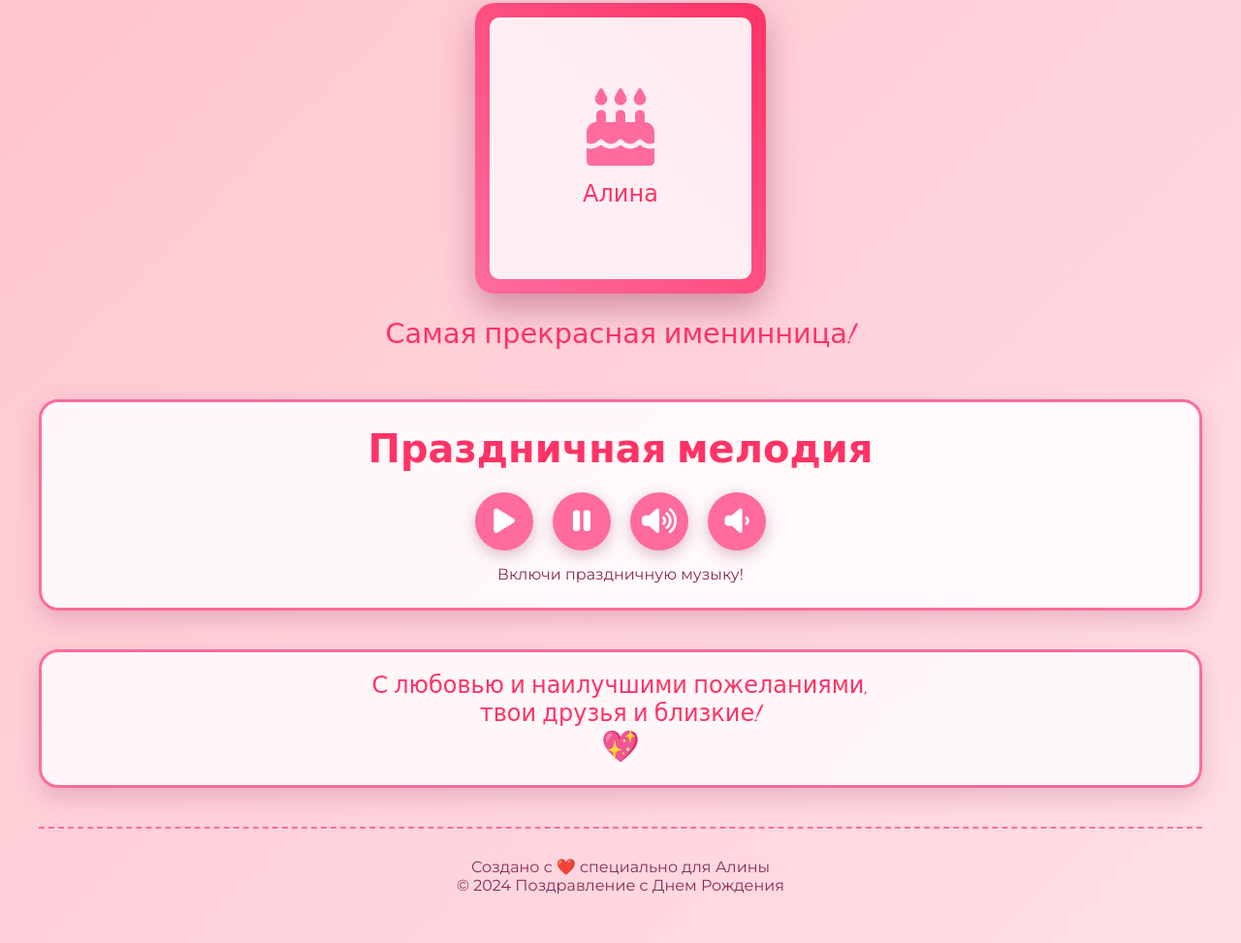
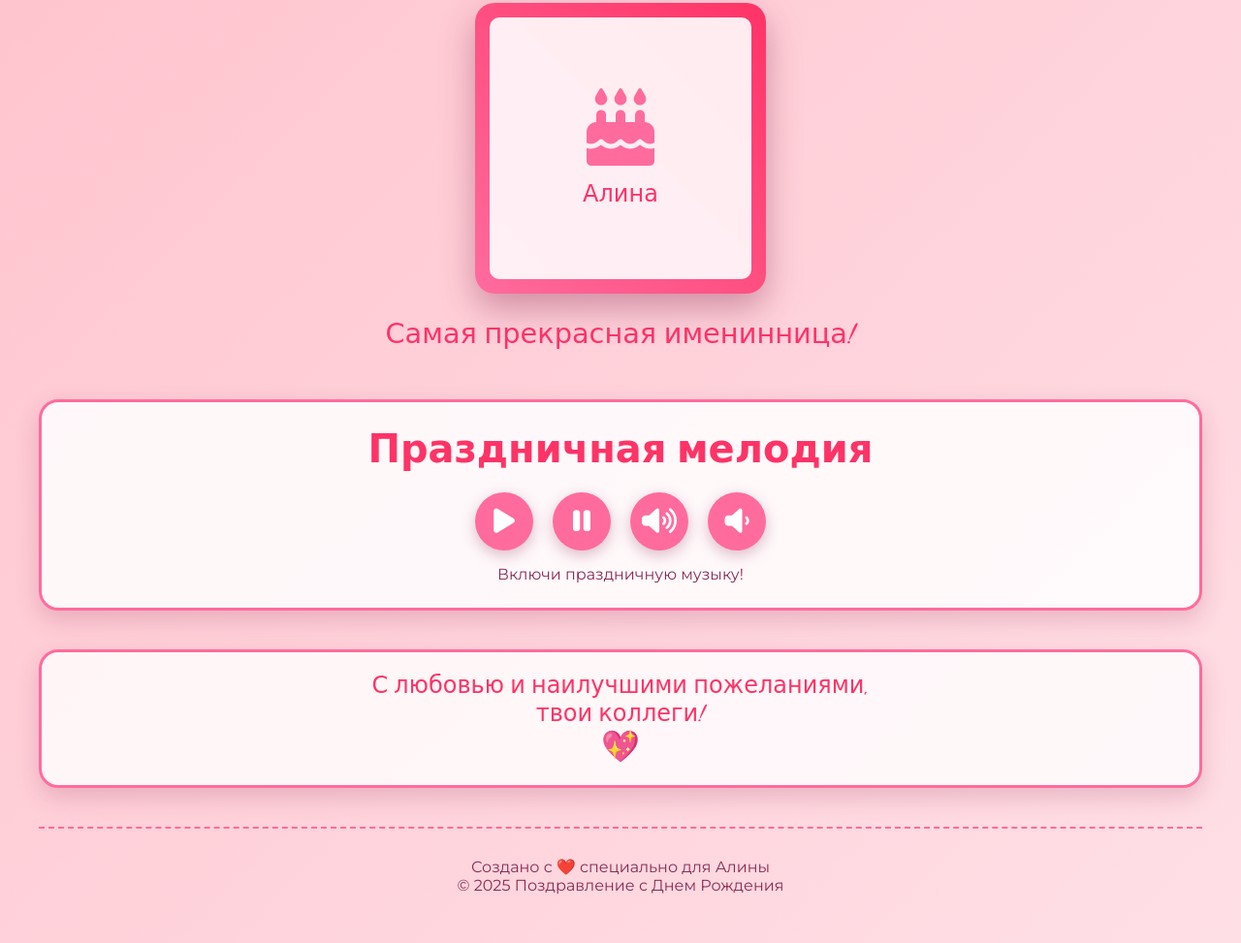
Before and after one commit to temasuhinin-collab/newyear, a plain HTML site: page index.html in a window 1280 px wide. Shown: the part 1126-2099 px from the top of the page at 97% size. Drawn offline with Linux system fonts and the light colour scheme.

Commit message:
Update index.html

```diff
--- a/index.html
+++ b/index.html
@@ -527,13 +527,13 @@
         <!-- Подпись -->
         <div class="signature">
             С любовью и наилучшими пожеланиями,<br>
-            твои друзья и близкие!<br>
+            твои коллеги!<br>
             <span style="font-size: 2rem;">💖</span>
         </div>
 
         <footer>
             <p>Создано с ❤️ специально для Алины</p>
-            <p>© 2024 Поздравление с Днем Рождения</p>
+            <p>© 2025 Поздравление с Днем Рождения</p>
         </footer>
     </div>
 
```
